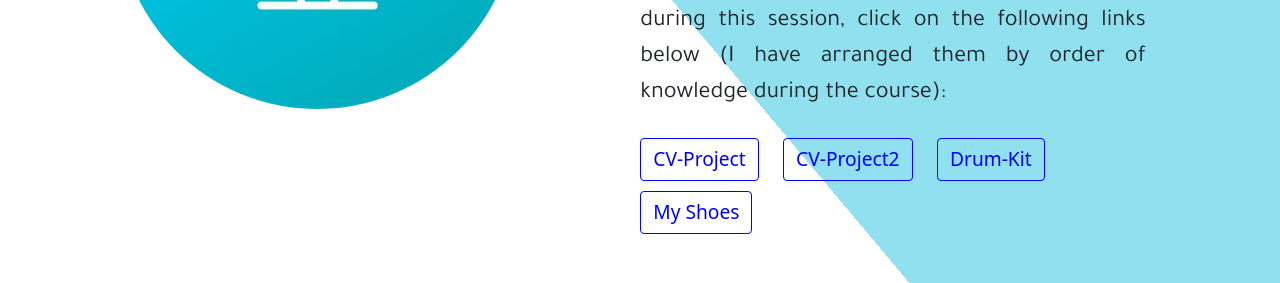
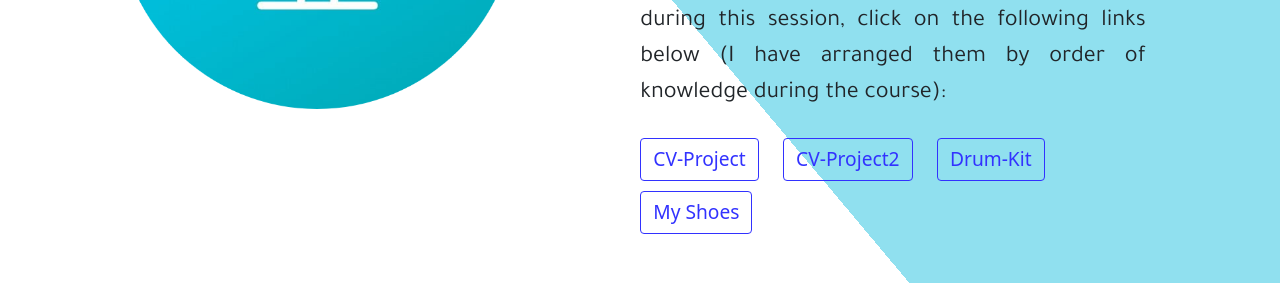
Before and after one commit to Sebastien-A-A/presentation, a website: page index.html in a window 1280 px wide. Shown: the part 2500-2783 px from the top of the page. Drawn offline with nearby package versions, Linux system fonts and the light colour scheme; a web font is replaced by a local one.

Commit message:
Update styles.css

```diff
--- a/public/css/styles.css
+++ b/public/css/styles.css
@@ -119,8 +119,8 @@ p{
 }
 
 .btn-programming{
-  color: blue;
-  border-color: blue;
+  color: rgb(50, 50, 255);
+  border-color: rgb(50, 50, 255);
   font-size: 1.2rem;
   margin:2% 4% 0 0;
 }
```
